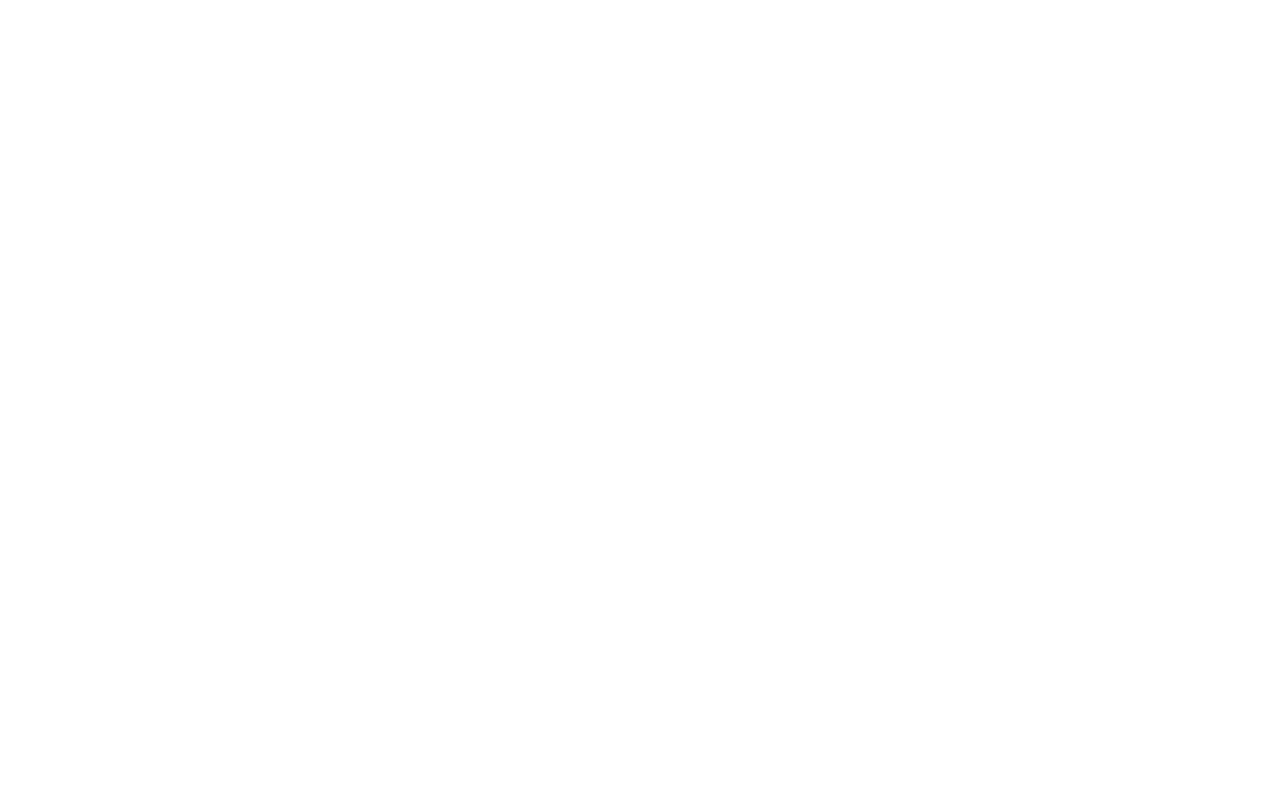
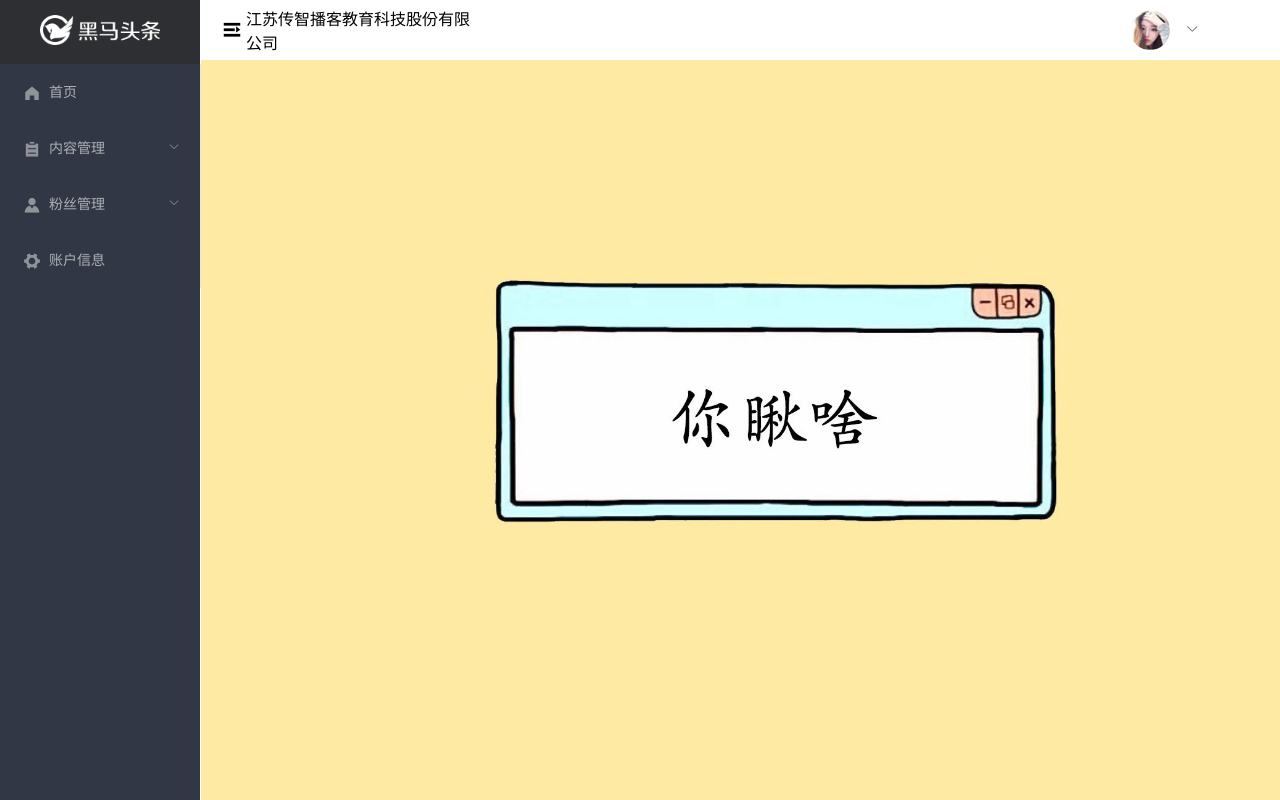
Before and after one commit to sunxiao0726/toutiao-82, a Vue app: page /#/home in a window 1280 px wide. Built offline with nearby package versions, Linux system fonts and the light colour scheme; no server answers.

Commit message:
主页模块-默认导航

```diff
--- a/src/components/home/layout-aside.vue
+++ b/src/components/home/layout-aside.vue
@@ -34,7 +34,7 @@
           <el-menu-item index='/home/fanslist'>粉丝列表</el-menu-item>
           <el-menu-item index='/home/fansimg'>粉丝画像</el-menu-item>
       </el-submenu>
-      <el-menu-item>
+      <el-menu-item index='/home/account'>
         <i class="el-icon-s-tools"></i>
         <span slot="title">账户信息</span>
       </el-menu-item>
--- a/src/router.js
+++ b/src/router.js
@@ -2,18 +2,25 @@
 import Router from 'vue-router'
 import Home from './views/home'
 import Login from './views/login'
-
+import Main from './views/home/main.vue'
 Vue.use(Router)
 
 export default new Router({
   routes: [
     {
       path: '/',
-      name: 'home',
-      component: Home
+      redirect: '/home'
     }, {
       path: '/login',
       component: Login
+    }, {
+      path: '/home',
+      name: 'home',
+      component: Home,
+      children: [{
+        path: '',
+        component: Main
+      }]
     }
     // {
     //   path: '/about',
--- a/src/views/home/index.vue
+++ b/src/views/home/index.vue
@@ -7,13 +7,15 @@
         </el-aside>
 
         <!-- 右侧大盒子 -->
-        <el-container>
+        <el-container style="height=100vh,overflow:hidden">
           <!-- 头部 -->
           <el-header>
             <layout-header></layout-header>
           </el-header>
           <!-- 主体部分 -->
-          <el-main>右边</el-main>
+          <el-main style='margin:0;padding:0'>
+            <router-view></router-view>
+          </el-main>
         </el-container>
       </el-container>
   </div>
--- /dev/null
+++ b/src/views/home/main.vue
@@ -0,0 +1,18 @@
+<template>
+  <div class="main"></div>
+</template>
+
+<script>
+export default {
+
+}
+</script>
+
+<style lang="less" scoped>
+.main{
+    height:100%;
+    background-image: url('../../assets/img/home.jpg');
+    background-size: cover;
+}
+
+</style>
```
